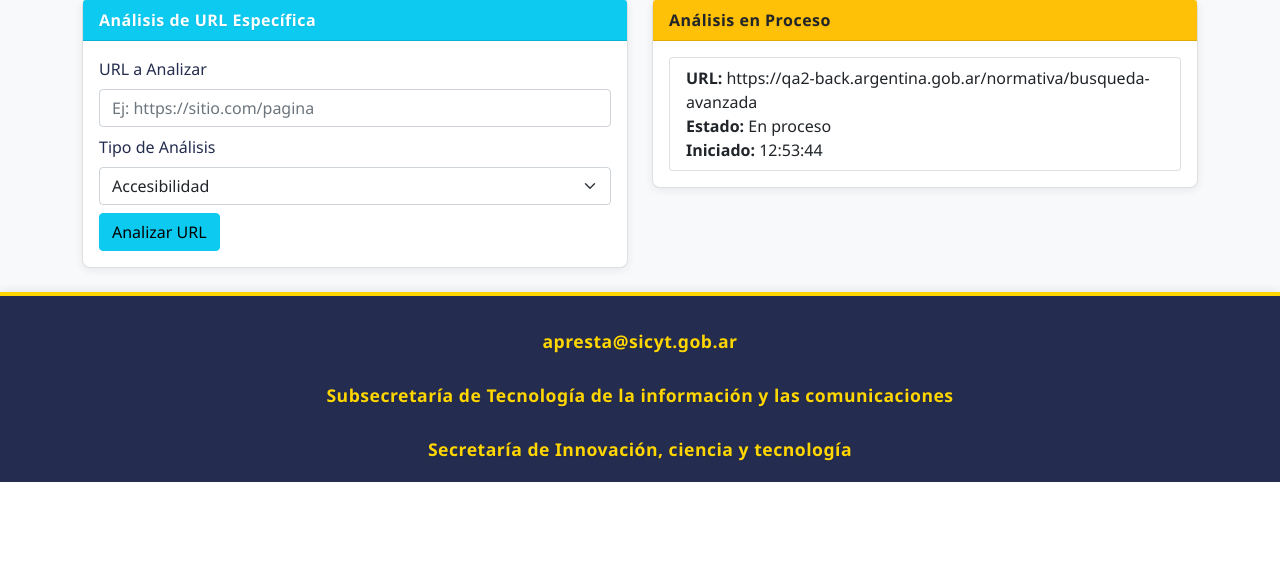
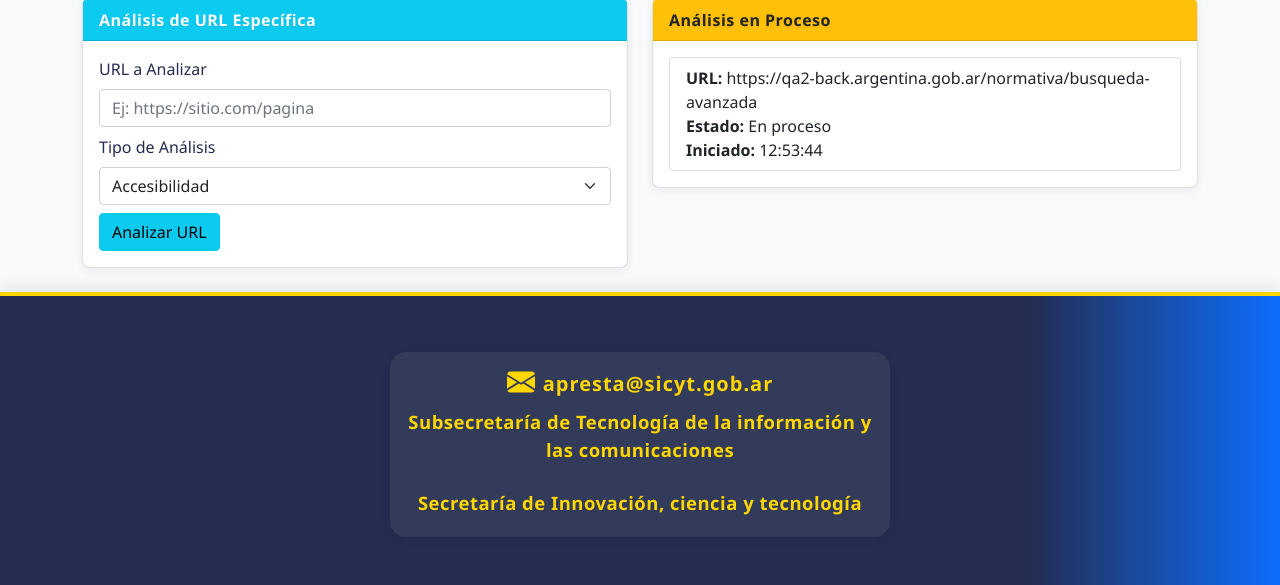
Before and after one commit to alepresta/prestaLabs, a Django app: page / in a window 1280 px wide. Shown: the part 457-1042 px from the top of the page. Before the commit the page ends 939 px from the top, so only its background shows below. Run offline with Django 4.2, Linux system fonts and the light colour scheme; the visitor is signed in with stand-in values (Sample User, id 1); parts of the project's set-up code (start-up, migrations or seed data) failed here and were passed over.

Commit message:
Mejoro el diseño visual del footer institucional para presentación profesional

```diff
--- a/static/css/dashboard.css
+++ b/static/css/dashboard.css
@@ -81,13 +81,45 @@ body {
 }
 
 .footer {
-    background: var(--color-azul-tecnico);
+    background: linear-gradient(90deg, var(--color-azul-tecnico) 80%, var(--color-azul) 100%);
     color: #fff;
-    padding: 2rem 0 1rem 0;
+    padding: 2.5rem 0 1.5rem 0;
     font-size: 1rem;
     letter-spacing: 0.5px;
     border-top: 4px solid var(--color-amarillo);
-    box-shadow: 0 -2px 8px rgba(36,44,79,0.08);
+    box-shadow: 0 -2px 16px rgba(36,44,79,0.12);
+}
+
+.footer-card {
+    background: rgba(255,255,255,0.07);
+    border-radius: 1rem;
+    box-shadow: 0 2px 8px rgba(36,44,79,0.10);
+    display: inline-block;
+    min-width: 280px;
+    max-width: 500px;
+}
+
+.footer-mail {
+    display: flex;
+    align-items: center;
+    justify-content: center;
+    gap: 0.5em;
+    margin-bottom: 0.5em;
+}
+
+.footer-mail-text {
+    font-size: 1.25em;
+    font-weight: 700;
+    color: var(--color-amarillo);
+    letter-spacing: 1px;
+}
+
+.footer-info span {
+    font-weight: 600;
+    color: var(--color-amarillo);
+    font-size: 1.05em;
+    letter-spacing: 0.5px;
+}
 }
 
 .footer span {
--- a/templates/base.html
+++ b/templates/base.html
@@ -61,12 +61,21 @@
     </main>
 
     <footer class="footer mt-auto">
-        <div class="container">
-            <div class="row justify-content-center">
-                <div class="col-12 text-center">
-                    <span style="font-size:1.1em; font-weight:700; color:var(--color-amarillo);">apresta@sicyt.gob.ar</span><br>
-                    <span>Subsecretaría de Tecnología de la información y las comunicaciones</span><br>
-                    <span>Secretaría de Innovación, ciencia y tecnología</span>
+        <div class="container py-3">
+            <div class="row align-items-center justify-content-center">
+                <div class="col-12 col-md-8 mx-auto text-center">
+                    <div class="footer-card p-3 mb-2" style="background:rgba(255,255,255,0.07); border-radius:1rem; box-shadow:0 2px 8px rgba(36,44,79,0.10);">
+                        <div class="footer-mail mb-2">
+                            <svg xmlns="http://www.w3.org/2000/svg" width="28" height="28" fill="var(--color-amarillo)" class="bi bi-envelope-fill mb-1" viewBox="0 0 16 16">
+                                <path d="M.05 3.555A2 2 0 0 1 2 2h12a2 2 0 0 1 1.95 1.555L8 8.414.05 3.555ZM0 4.697v7.104l5.803-3.651L0 4.697ZM6.761 8.83l-6.57 4.134A2 2 0 0 0 2 14h12a2 2 0 0 0 1.809-1.036l-6.57-4.134L8 9.586l-1.239-.757ZM16 4.697l-5.803 3.456L16 11.801V4.697Z"/>
+                            </svg>
+                            <span class="footer-mail-text" style="font-size:1.25em; font-weight:700; color:var(--color-amarillo); letter-spacing:1px;">apresta@sicyt.gob.ar</span>
+                        </div>
+                        <div class="footer-info mb-1" style="font-size:1.05em;">
+                            <span style="font-weight:600; color:var(--color-amarillo);">Subsecretaría de Tecnología de la información y las comunicaciones</span><br>
+                            <span style="font-weight:600; color:var(--color-amarillo);">Secretaría de Innovación, ciencia y tecnología</span>
+                        </div>
+                    </div>
                 </div>
             </div>
         </div>
```
